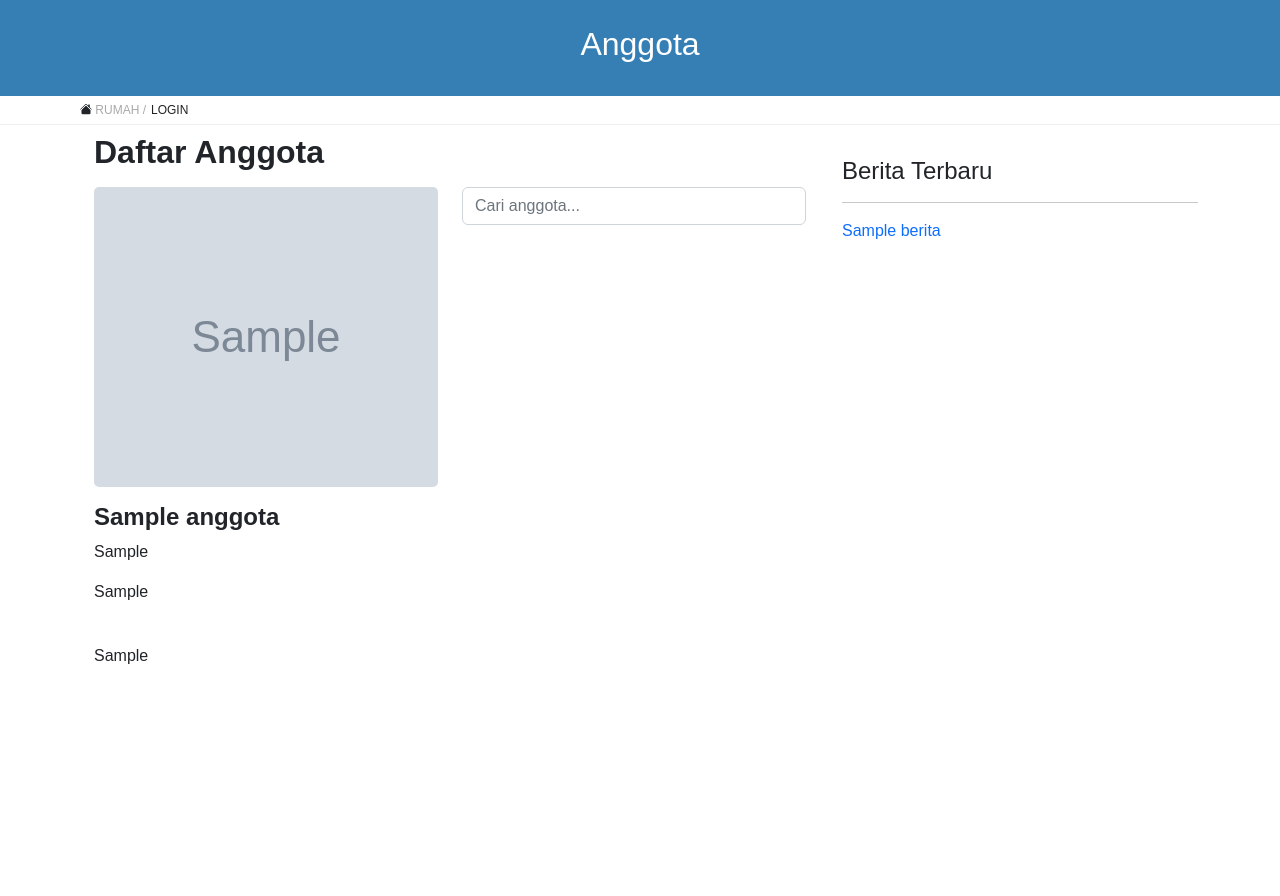
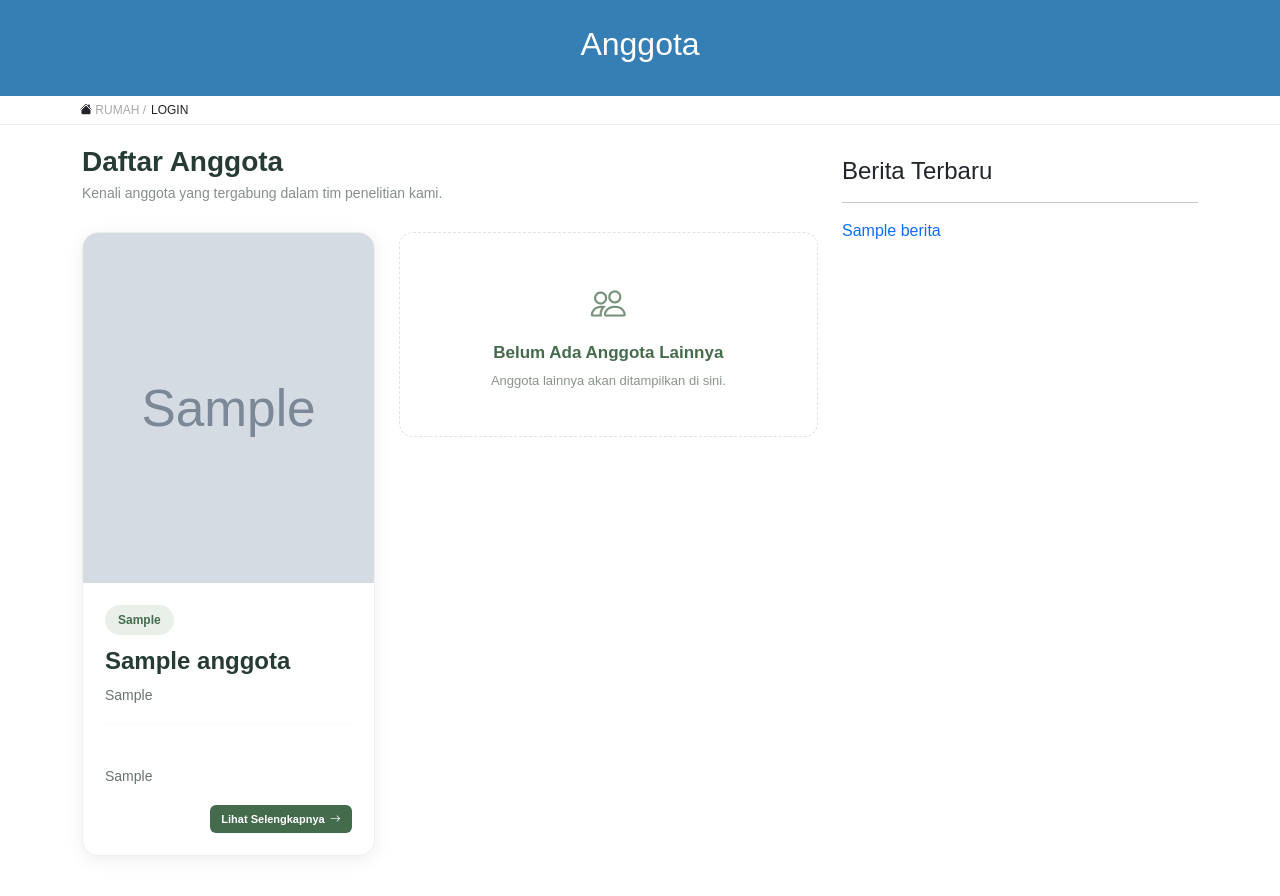
Before and after one commit to Renasha31/lab-geta-pens, a Laravel app: page /adepan in a window 1280 px wide. Shown: the part 104-1000 px from the top of the page. Before the commit the page ends 768 px from the top, so only its background shows below. Run offline with Laravel 12, Linux system fonts and the light colour scheme; tables that the repository leaves empty hold one stand-in row (values such as "Sample post"); grey boxes marked "Sample" are stand-in pictures.

Commit message:
find:tampilan anggota

```diff
--- a/resources/views/anggota/adepan.blade.php
+++ b/resources/views/anggota/adepan.blade.php
@@ -1,131 +1,398 @@
+
 @extends('layout.app')
 @section('page-title', 'Anggota')
 @section('content')
 
 <style>
+    .anggota-section {
+        padding: 20px 0 40px;
+    }
+
+    .judul-halaman {
+        font-size: 28px;
+        font-weight: 700;
+        color: #263b32;
+        margin-bottom: 5px;
+    }
+
+    .subjudul {
+        color: #858f89;
+        font-size: 14px;
+        margin-bottom: 28px;
+    }
+
+    /* Anggota utama */
+    .anggota-utama {
+        background: #fff;
+        border-radius: 16px;
+        overflow: hidden;
+        box-shadow: 0 4px 18px rgba(0, 0, 0, 0.07);
+        border: 1px solid #edf0ed;
+        height: 100%;
+    }
+
     .anggota-utama img {
         width: 100%;
-            height: 300px;
+        height: 350px;
         object-fit: cover;
-            border-radius: 5px;
+        display: block;
+    }
+
+    .utama-info {
+        padding: 22px;
+    }
+
+    .utama-info h4 {
+        font-weight: 700;
+        color: #263b32;
+        margin-bottom: 8px;
+    }
+
+    .badge-anggota {
+        display: inline-block;
+        background: #e8f0e9;
+        color: #456b4d;
+        padding: 6px 13px;
+        border-radius: 20px;
+        font-size: 12px;
+        font-weight: 600;
+        margin-bottom: 12px;
+    }
+
+    .utama-info p {
+        color: #68736c;
+        font-size: 14px;
+        line-height: 1.7;
+    }
+
+    /* Tombol detail */
+    .btn-detail {
+        display: inline-flex;
+        align-items: center;
+        gap: 5px;
+        padding: 6px 11px;
+        background: #456b4d;
+        color: white;
+        text-decoration: none;
+        font-size: 11px;
+        font-weight: 600;
+        border-radius: 6px;
+        transition: 0.3s;
+    }
+
+    .btn-detail:hover {
+        background: #2f5037;
+        color: white;
+        transform: translateY(-2px);
+    }
+
+    /* Search */
+    .search-box {
+        position: relative;
+        margin-bottom: 20px;
+    }
+
+    .search-box input {
+        border: 1px solid #e2e8e3;
+        border-radius: 12px;
+        padding: 13px 16px;
+        font-size: 14px;
+        box-shadow: 0 3px 12px rgba(0, 0, 0, 0.03);
+    }
+
+    .search-box input:focus {
+        border-color: #66866a;
+        box-shadow: 0 0 0 3px rgba(102, 134, 106, 0.12);
+    }
+
+    .judul-list {
+        font-size: 18px;
+        font-weight: 700;
+        color: #263b32;
+        margin-bottom: 17px;
+    }
+
+    /* Card anggota lainnya */
+    .anggota-item {
+        display: flex;
+        align-items: flex-start;
+        gap: 16px;
+        padding: 15px;
+        background: #fff;
+        border: 1px solid #edf0ed;
+        border-radius: 13px;
+        margin-bottom: 14px;
+        transition: 0.25s ease;
+    }
+
+    .anggota-item:hover {
+        transform: translateY(-3px);
+        box-shadow: 0 6px 18px rgba(0, 0, 0, 0.07);
+        border-color: #d6e2d7;
+    }
+
+    .anggota-item img {
+        width: 105px;
+        height: 105px;
+        object-fit: cover;
+        border-radius: 10px;
+        flex-shrink: 0;
+    }
+
+    .anggota-info {
+        min-width: 0;
+        flex: 1;
+    }
+
+    .anggota-info h6 {
+        color: #263b32;
+        font-size: 15px;
+        font-weight: 700;
+        margin-bottom: 7px;
+    }
+
+    .anggota-info p {
+        color: #778078;
+        font-size: 13px;
+        line-height: 1.6;
+        margin-bottom: 4px;
+    }
+
+    .anggota-info .jenis {
+        color: #557b5b;
+        font-weight: 600;
+    }
+
+    #kosong {
+        text-align: center;
+        padding: 25px;
+        color: #89958b;
+        background: #fff;
+        border-radius: 12px;
+        border: 1px dashed #dce5dd;
+    }
+
+    /* Tampilan ketika belum ada data */
+    .data-kosong {
+        text-align: center;
+        padding: 45px 20px;
+        background: #fff;
+        border: 1px dashed #dce5dd;
+        border-radius: 14px;
+        color: #89958b;
+    }
+
+    .data-kosong i {
+        font-size: 35px;
+        color: #78927c;
+        display: block;
+        margin-bottom: 12px;
+    }
+
+    .data-kosong h5 {
+        color: #456b4d;
+        font-weight: 700;
+        font-size: 17px;
+    }
+
+    .data-kosong p {
+        font-size: 13px;
+        margin-bottom: 0;
+    }
+
+    @media(max-width: 768px) {
+        .judul-halaman {
+            font-size: 23px;
+        }
+
+        .anggota-utama img {
+            height: 280px;
+        }
+
+        .anggota-item img {
+            width: 85px;
+            height: 85px;
         }
 
         .anggota-item {
-            display: flex;
-            gap: 15px;
-            margin-bottom: 20px;
-        }
-
-        .anggota-item img {
-            width: 110px;
-            height: 110px;
-            object-fit: cover;
-            border-radius: 10px;
-        }
-
-        .anggota-item p {
-            margin-bottom: 5px;
-            font-size: 14px;
-        }
-
-        @media(max-width: 768px) {
-            .anggota-item img {
-                width: 90px;
-                height: 90px;
+            gap: 12px;
+            padding: 12px;
         }
     }
 </style>
 
-    <div class="container mt-2">
+<div class="container anggota-section">
 
-        <h2 class="fw-bold mb-3">Daftar Anggota</h2>
+    <h2 class="judul-halaman">Daftar Anggota</h2>
 
-        <div class="row g-4">
-            <div class="col-md-6">
+    <p class="subjudul">
+        Kenali anggota yang tergabung dalam tim penelitian kami.
+    </p>
 
     @php
         $utama = $anggota->firstWhere('jenis_anggota', 'Profesor') ?? $anggota->first();
+
+        $lainnya = $anggota->filter(function ($a) use ($utama) {
+            return !$utama || $a->id != $utama->id;
+        });
     @endphp
 
-                @if ($utama)
+    @if (!$utama)
+
+        {{-- Jika belum ada data anggota --}}
+        <div class="data-kosong">
+            <i class="bi bi-people"></i>
+            <h5>Belum Ada Data Anggota</h5>
+            <p>Data anggota belum tersedia saat ini.</p>
+        </div>
+
+    @else
+
+        <div class="row g-4">
+
+            {{-- Anggota utama --}}
+            <div class="col-lg-5">
+
                 <div class="anggota-utama">
 
-                        <img src="{{ url('storage/' . $utama->image) }}" alt="Foto Anggota">
+                    <img src="{{ url('storage/' . $utama->image) }}"
+                        alt="Foto {{ $utama->nama_anggota }}">
 
-                        <h4 class="fw-bold mt-3">{{ $utama->nama_anggota }}</h4>
+                    <div class="utama-info">
 
-                        <p>{{ $utama->jenis_anggota }}</p>
+                        <span class="badge-anggota">
+                            {{ $utama->jenis_anggota }}
+                        </span>
+
+                        <h4>{{ $utama->nama_anggota }}</h4>
+
                         <p>{{ $utama->ttl }}</p>
 
+                        <hr style="border-color: #edf0ed;">
+
                         <p style="white-space: pre-line;">
-                            {{ $utama->rpdk }}
+                            {{ Str::limit($utama->rpdk, 150) }}
                         </p>
 
+                        <div class="text-end mt-2">
+                            <a href="{{ route('anggota.show', $utama->id) }}"
+                                class="btn-detail">
+                                Lihat Selengkapnya
+                                <i class="bi bi-arrow-right"></i>
+                            </a>
                         </div>
-                @endif
-
-            </div>
-            {{-- Search dan anggota lainnya --}}
-            <div class="col-md-6">
-
-                <input type="text" id="cari" class="form-control mb-4" placeholder="Cari anggota...">
-
-                @foreach ($anggota as $a)
-                    @if (!$utama || $a->id != $utama->id)
-                        <div class="anggota-item">
-
-                            <img src="{{ url('storage/' . $a->image) }}" alt="Foto Anggota">
-
-                            <div>
-                                <h6 class="fw-bold mb-1">{{ $a->nama_anggota }}</h6>
-
-                                <p>{{ $a->jenis_anggota }}</p>
-                                <p>{{ $a->ttl }}</p>
-
-                                <p>{{ Str::limit($a->rpdk, 80) }}</p>
-                            </div>
-
-                        </div>
-                    @endif
-                    @endforeach
-
-                    <p id="kosong" style="display:none;">
-                        Anggota tidak ditemukan.
-                    </p>
-            </div>
-
 
                     </div>
                 </div>
 
+            </div>
+
+            {{-- Anggota lainnya --}}
+            <div class="col-lg-7">
+
+                @if ($lainnya->isNotEmpty())
+
+                    <h5 class="judul-list">Anggota Lainnya</h5>
+
+                    <div class="search-box">
+                        <input type="text" id="cari" class="form-control"
+                            placeholder="Cari nama, jabatan, atau informasi anggota...">
+                    </div>
+
+                    <div id="daftar-anggota">
+
+                        @foreach ($lainnya as $a)
+
+                            <div class="anggota-item">
+
+                                <img src="{{ url('storage/' . $a->image) }}"
+                                    alt="Foto {{ $a->nama_anggota }}">
+
+                                <div class="anggota-info">
+
+                                    <h6>{{ $a->nama_anggota }}</h6>
+
+                                    <p class="jenis">
+                                        {{ $a->jenis_anggota }}
+                                    </p>
+
+                                    <p>{{ $a->ttl }}</p>
+
+                                    <p>
+                                        {{ Str::limit($a->rpdk, 80) }}
+                                    </p>
+
+                                    <div class="text-end mt-2">
+                                        <a href="{{ route('anggota.show', $a->id) }}"
+                                            class="btn-detail">
+                                            Lihat Selengkapnya
+                                            <i class="bi bi-arrow-right"></i>
+                                        </a>
+                                    </div>
+
+                                </div>
+                            </div>
+
+                        @endforeach
+
+                    </div>
+
+                    <p id="kosong" style="display:none;">
+                        <i class="bi bi-person-x fs-4 d-block mb-2"></i>
+                        Anggota tidak ditemukan.
+                    </p>
+
+                @else
+
+                    {{-- Jika hanya ada satu anggota --}}
+                    <div class="data-kosong">
+                        <i class="bi bi-people"></i>
+                        <h5>Belum Ada Anggota Lainnya</h5>
+                        <p>Anggota lainnya akan ditampilkan di sini.</p>
+                    </div>
+
+                @endif
+
+            </div>
+
+        </div>
+
+    @endif
+
+</div>
+
 <script>
-    document.getElementById('cari').addEventListener('input', function() {
+    const inputCari = document.getElementById('cari');
+
+    if (inputCari) {
+        inputCari.addEventListener('input', function() {
+
             let cari = this.value.toLowerCase().trim();
             let anggota = document.querySelectorAll('.anggota-item');
             let jumlah = 0;
 
             anggota.forEach(function(item) {
-            let nama = item.querySelector('h6').innerText.toLowerCase();
-            let jenis = item.querySelector('p:nth-of-type(1)').innerText.toLowerCase();
-            let ttl = item.querySelector('p:nth-of-type(2)').innerText.toLowerCase();
-            let riwayat = item.querySelector('p:nth-of-type(3)').innerText.toLowerCase();
 
-            if (
-                nama.includes(cari) ||
-                jenis.includes(cari) ||
-                ttl.includes(cari) ||
-                riwayat.includes(cari)
-            ) {
+                let teks = item.innerText.toLowerCase();
+
+                if (teks.includes(cari)) {
                     item.style.display = 'flex';
                     jumlah++;
                 } else {
                     item.style.display = 'none';
                 }
+
             });
 
-        document.getElementById('kosong').style.display =
+            const pesanKosong = document.getElementById('kosong');
+
+            if (pesanKosong) {
+                pesanKosong.style.display =
                     jumlah === 0 ? 'block' : 'none';
+            }
+
         });
+    }
 </script>
 
 @endsection
```
Lines whose indentation alone changed are shown as unchanged.
